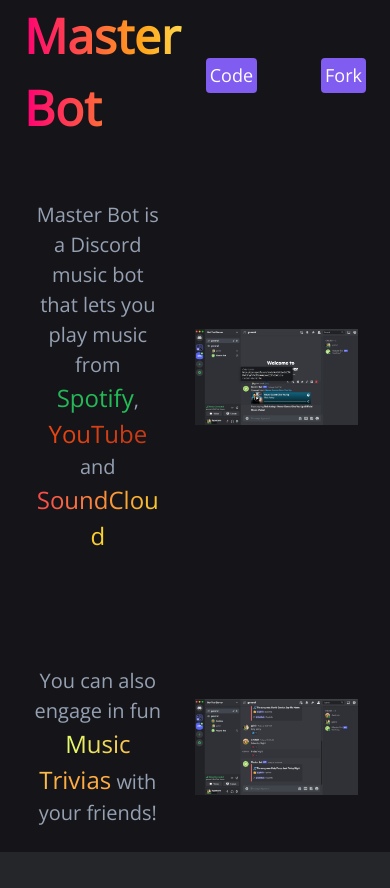
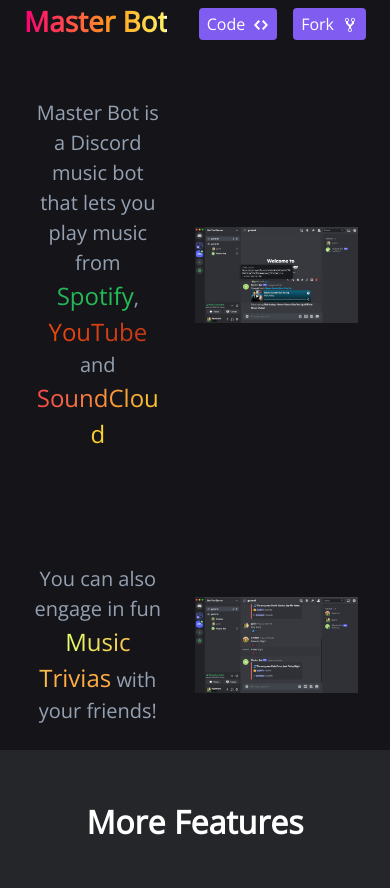
Before and after one commit to galnir/master-bot-website, a Gatsby site: page / in a window 390 px wide. Shown: the top 888 px of the page. Built offline with nearby package versions, Linux system fonts and the light colour scheme; Gatsby itself is replaced by a stand-in of ours.

Commit message:
responsive header for phones

```diff
--- a/src/components/Header/Header.tsx
+++ b/src/components/Header/Header.tsx
@@ -2,6 +2,8 @@ import React from "react";
 import styled from "styled-components";
 import HeaderLink from "../HeaderLink";
 import Logo from "../Logo";
+import { GoRepoForked, GoCode } from "react-icons/go";
+import { QUERIES } from "../../constants";
 
 const Header = () => {
   return (
@@ -10,10 +12,16 @@ const Header = () => {
         <Logo />
         <LinksWrapper>
           <HeaderLink href="https://github.com/galnir/Master-Bot">
-            Code
+            Code{" "}
+            <GoCode
+              style={{ display: "inline-block", transform: "translateY(1px)" }}
+            />
           </HeaderLink>
           <HeaderLink href="https://github.com/galnir/Master-Bot/fork">
-            Fork
+            Fork{" "}
+            <GoRepoForked
+              style={{ display: "inline-block", transform: "translateY(1px)" }}
+            />
           </HeaderLink>
         </LinksWrapper>
       </HeaderWrapper>
@@ -26,12 +34,20 @@ const HeaderWrapper = styled.div`
   padding: 0 1.5rem;
   justify-content: space-between;
   color: var(--color-headline);
+
+  @media ${QUERIES.phoneAndSmaller} {
+    align-items: center;
+  }
 `;
 
 const LinksWrapper = styled.div`
   display: flex;
   align-items: center;
   gap: 4rem;
+
+  @media ${QUERIES.phoneAndSmaller} {
+    gap: 1rem;
+  }
 `;
 
 export default Header;
--- a/src/components/HeaderLink/HeaderLink.tsx
+++ b/src/components/HeaderLink/HeaderLink.tsx
@@ -1,5 +1,6 @@
 import React from "react";
 import styled from "styled-components";
+import { QUERIES } from "../../constants";
 
 type HeaderLinkProps = {
   children: React.ReactNode;
@@ -20,7 +21,7 @@ const Wrapper = styled.a`
   margin-top: 0.375rem;
   font-size: 1.125rem;
   color: inherit;
-  padding: 0.25rem;
+  padding: 0.25rem 0.5rem;
   background: var(--color-button);
   border-radius: 4px;
   transition: transform 250ms;
@@ -28,10 +29,16 @@ const Wrapper = styled.a`
   &:hover {
     transform: scale(1.4);
   }
+
+  @media ${QUERIES.phoneAndSmaller} {
+    font-size: 1rem;
+  }
 `;
 
-const Text = styled.span`
-  display: block;
+const Text = styled.div`
+  display: flex;
+  align-items: center;
+  gap: 0.5rem;
 `;
 
 export default HeaderLink;
--- a/src/components/Logo/Logo.tsx
+++ b/src/components/Logo/Logo.tsx
@@ -1,7 +1,7 @@
 import { Link } from "gatsby";
 import React from "react";
 import styled from "styled-components";
-import { WEIGHTS } from "../../constants";
+import { QUERIES, WEIGHTS } from "../../constants";
 
 const Logo = () => {
   return (
@@ -31,6 +31,10 @@ const StyledLink = styled(Link)`
 const LogoText = styled.h1`
   font-size: 3rem;
   font-weight: ${WEIGHTS.bold};
+
+  @media ${QUERIES.phoneAndSmaller} {
+    font-size: 1.75rem;
+  }
 `;
 
 export default Logo;
```
